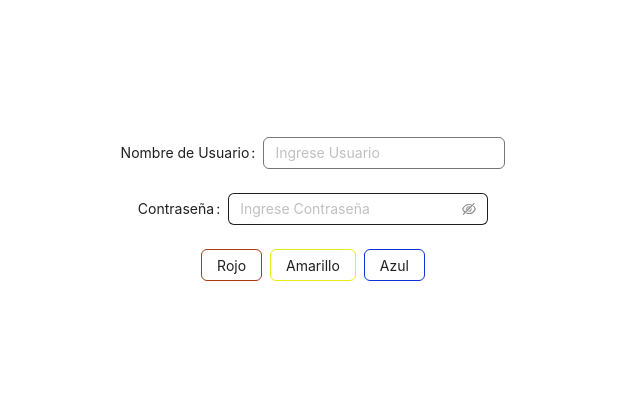
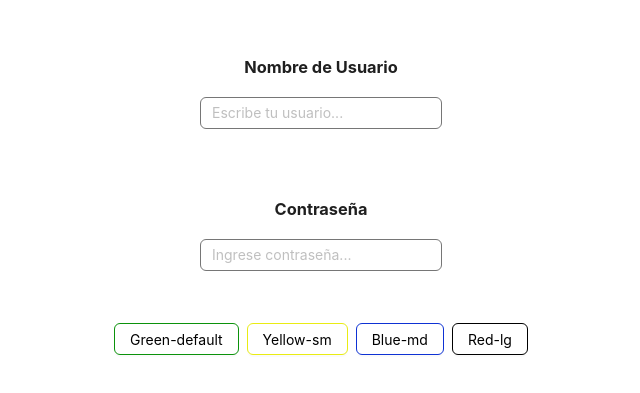
Before and after one commit to beenacoder/requerimiento-ant-desing, a React (Vite) app: page / in a window 1280 px wide. Shown: the part 187-580 px from the top of the page, without its empty margins (327-967 px from the left). Built offline with nearby package versions, Linux system fonts and the light colour scheme.

Commit message:
base de estilos

```diff
--- a/package.json
+++ b/package.json
@@ -23,6 +23,7 @@
     "eslint-plugin-react": "^7.32.2",
     "eslint-plugin-react-hooks": "^4.6.0",
     "eslint-plugin-react-refresh": "^0.3.4",
+    "sass": "^1.62.1",
     "vite": "^4.3.2"
   }
 }
--- a/src/App.jsx
+++ b/src/App.jsx
@@ -1,8 +1,9 @@
 import {Formulario} from './components/Formulario';
+import './styles/style.scss';
 
 const App = () => {
   return (
-	<Formulario/>
+	  <Formulario/>
   )
 }
 
--- a/src/components/Formulario.jsx
+++ b/src/components/Formulario.jsx
@@ -1,6 +1,9 @@
 
 import { useState } from 'react';
-import { Button, ConfigProvider, Space, Input, Form } from 'antd';
+import { ConfigProvider, Space, Form } from 'antd';
+import CustomInput  from './custom/CustomInput.jsx';
+import CustomButton  from './custom/CustomButton.jsx';
+
 
 const defaultColor = {
 	colorBorder: '#000',
@@ -9,18 +12,6 @@ const defaultColor = {
 export const Formulario = () => {
     const [form] = Form.useForm();
 	const [color, setColor] = useState(defaultColor);
-
-	const handleColorChangeRed = () => {
-		setColor('#ad390f');
-	}
-	const handleColorChangeBlue = () => {
-		setColor('#0e32d4')
-	}
-	const handleColorChangeYellow = () => {
-		setColor('#e9ec13')
-	}
-
-
 
   return (
     <ConfigProvider
@@ -40,52 +31,40 @@ export const Formulario = () => {
             justifyContent: 'center',
             alignItems: 'center',
             height: '100vh',
-
+            width: '100vw',
         }}
         initialValues={{
             remember: true,
           }}
     >
-            <Form.Item
-                label="Nombre de Usuario"
-            >
-                <Input
-                    placeholder='Ingrese Usuario'
+            <CustomInput
+                label = "Nombre de Usuario"
+                componentplaceholder = "Escribe tu usuario..."
+                className = "custom-color-border"
             />
-            </Form.Item>
-            <Form.Item
-                label="Contraseña"
-            >
-                <Input.Password
-                    placeholder='Ingrese Contraseña'
+            <CustomInput
+                label = "Contraseña"
+                componentplaceholder = "Ingrese contraseña..."
+                className = "custom-color-border"
             />
-            </Form.Item>
             <Form.Item>
               <Space>
-                  <Button
-                    name='greenButton'
-                    style={{borderColor: '#ad390f'}}
-                    type="outlined"
-                    onClick={handleColorChangeRed}
-                >
-                    Rojo
-                </Button>
-                <Button
-                    name='yellowButton'
-                    style={{borderColor: '#e9ec13'}}
-                    type="text"
-                    onClick={handleColorChangeYellow}
-                >
-                    Amarillo
-                </Button>
-                <Button
-                    name='blueButton'
-                    style={{borderColor: '#0e32d4'}}
-                    type="text"
-                    onClick={handleColorChangeBlue}
-                >
-                    Azul
-                </Button>
+                <CustomButton
+                    label="Green-default"
+                    className= "btn-green-one"
+                />
+                <CustomButton
+                    label="Yellow-sm"
+                    className= "btn-yellow-one"
+                />
+                <CustomButton
+                    label="Blue-md"
+                    className= "btn-blue-one"
+                />
+                 <CustomButton
+                    label="Red-lg"
+                    className= "btn-red-one"
+                />
               </Space>
             </Form.Item>
         </Form>
--- /dev/null
+++ b/src/components/custom/CustomButton.jsx
@@ -0,0 +1,15 @@
+import React from 'react'
+import { Form, Button } from 'antd'
+
+
+export default function CustomButton(props) {
+	return (
+		<>
+			<Form.Item>
+				<Button className={props.className} >
+					{props.label}
+				</Button>
+			</Form.Item>
+		</>
+	)
+}
--- /dev/null
+++ b/src/components/custom/CustomInput.jsx
@@ -0,0 +1,28 @@
+import React from 'react'
+import { Form, Input } from 'antd'
+
+// import { rules } from '../Rules'
+// import './style.css'
+
+export default function CustomInput(props) {
+	return (
+		<>
+			<h3 className='own-form-label'>
+				{props.label}
+				{/* {props.rules ? '*' : ''} */}
+			</h3>
+			<Form.Item name={props.name}
+			// rules={rules[props.rules]} extra={props.extra}
+			>
+				<Input
+					size={props.size}
+					className={props.className}
+					placeholder={props.componentplaceholder}
+					autoComplete={props.autoComplete}
+					{...props}
+				/>
+			</Form.Item>
+			<p className='own-form-example-input'>{props.example}</p>
+		</>
+	)
+}
--- /dev/null
+++ b/src/styles/_variables.scss
@@ -0,0 +1,14 @@
+//Variables
+$blueColor: #0e32d4;
+$yellowColor:#e9ec13;
+$greenColor:#0b920b;
+$borderColorPrimary: #000;
+
+
+
+$btnColors: (
+    blue-one: $blueColor,
+    yellow-one: $yellowColor,
+    green-one: $greenColor,
+    red-one: $borderColorPrimary,
+)
--- /dev/null
+++ b/src/styles/style.scss
@@ -0,0 +1,45 @@
+@import 'variables';
+
+
+@each $name, $value in $btnColors {
+	.btn-#{$name}{
+		border: 1px solid $value;
+		color: #000000;
+		&:hover {
+			background-color: $value;
+			color: #000000 !important;
+			border: none;
+		}
+	}
+}
+
+
+
+// .btn {
+
+// 	&-green {
+//
+// 		&:hover {
+// 			background-color: $greenColor;
+// 			color: #000 !important;
+// 			border: none;
+// 		}
+// 	}
+// 	&-yellow {
+// 		border: 1px solid $yellowColor;
+// 		&:hover {
+// 			background-color: $yellowColor;
+// 			color: #000 !important;
+// 			border: none;
+// 		}
+//     }
+// 	&-blue {
+// 		border: 1px solid $blueColor;
+// 		&:hover {
+// 			background-color: $blueColor;
+// 			color: #000 !important;
+// 			border: none;
+// 		}
+//     }
+
+// }
```
Also changed, not shown: 1 other file (tests, documents, lock files or other folders). Lines whose indentation alone changed are shown as unchanged.
